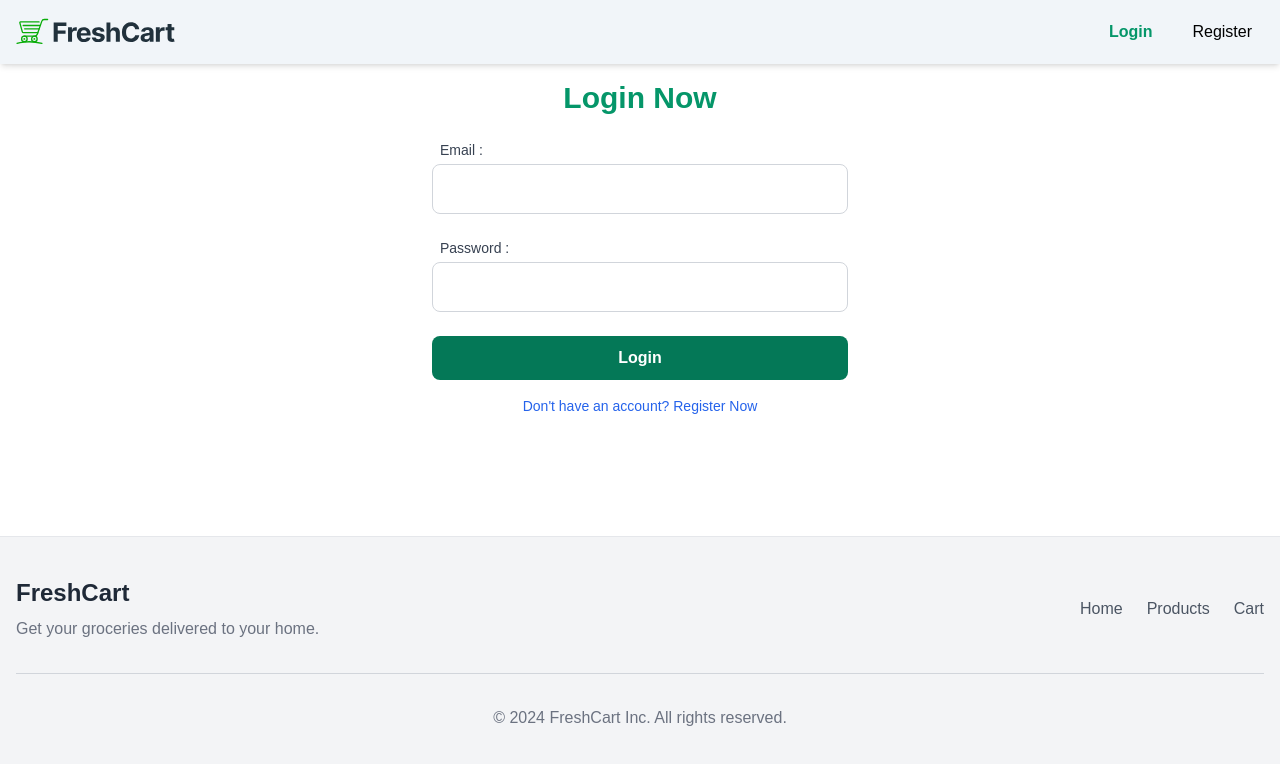
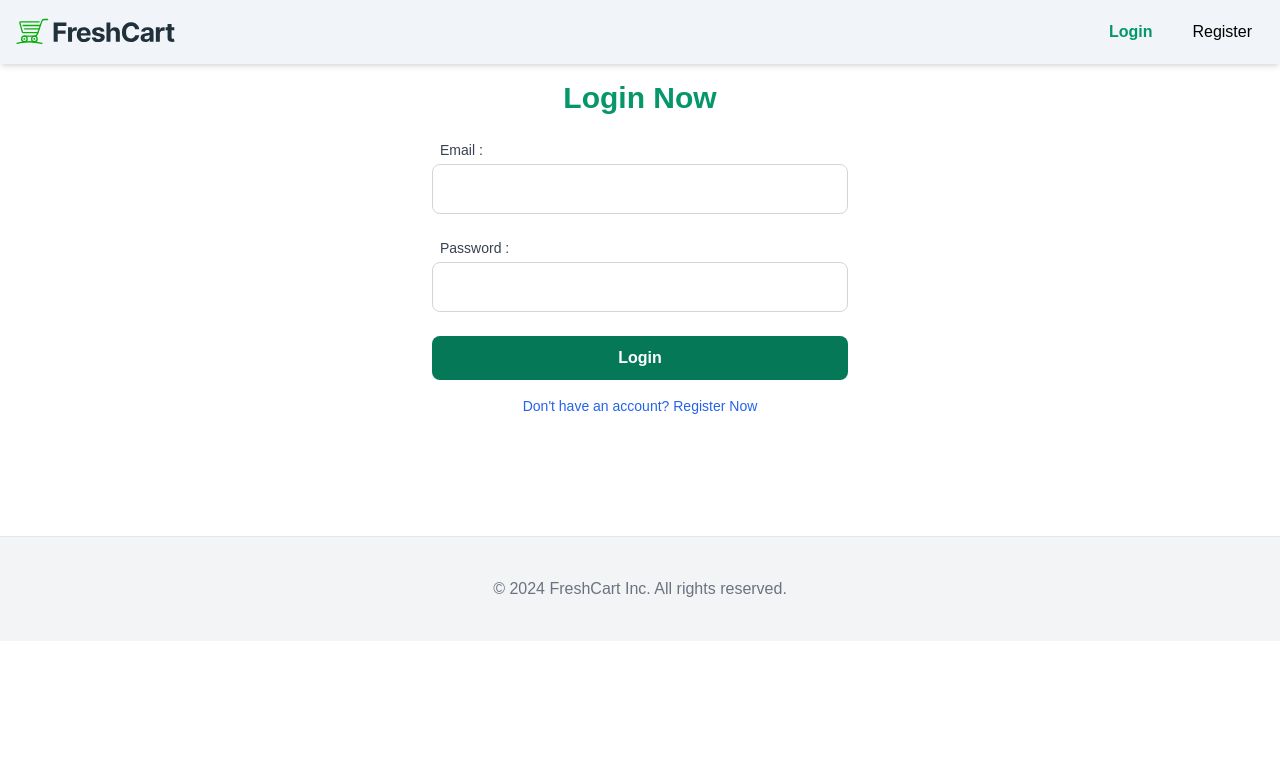
Before and after one commit to Ahmedtamerr505/FreshCart, a React (Vite) app: page /login in a window 1280 px wide. Shown: the top 764 px of the page. Built offline with nearby package versions, Linux system fonts and the light colour scheme.

Commit message:
removed the content from the footer form better experience and good spacing

```diff
--- a/src/components/Footer/Footer.jsx
+++ b/src/components/Footer/Footer.jsx
@@ -7,25 +7,10 @@ export default function Footer() {
   return (
     <footer className="bg-gray-100 py-10 mt-10 border-t border-gray-200 mx-auto">
       <div className="container mx-auto px-4">
-        {/* Main Content */}
-        <div className="flex flex-col md:flex-row justify-between items-center mb-8 gap-6">
-          <div className="text-center md:text-left">
-            <h2 className="text-2xl font-bold text-gray-800">FreshCart</h2>
-            <p className="text-gray-500 mt-2">Get your groceries delivered to your home.</p>
-          </div>
 
-          <div className="flex gap-6">
-            <Link to="/" className="text-gray-600 hover:text-emerald-600 transition">Home</Link>
-            <Link to="/products" className="text-gray-600 hover:text-emerald-600 transition">Products</Link>
-            <Link to="/cart" className="text-gray-600 hover:text-emerald-600 transition">Cart</Link>
-          </div>
-        </div>
-
-        {/* Divider */}
-        <hr className="border-gray-300" />
 
         {/* Copyright Section */}
-        <div className="text-center mt-8 text-gray-500">
+        <div className="text-center  text-gray-500">
           <p>&copy; {currentYear} FreshCart Inc. All rights reserved.</p>
         </div>
       </div>
```
